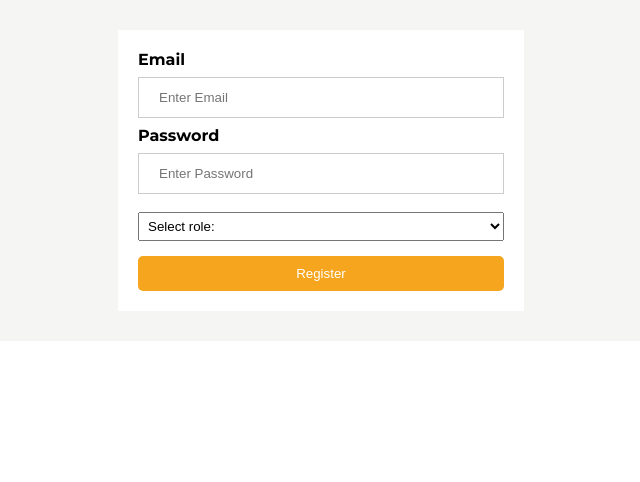
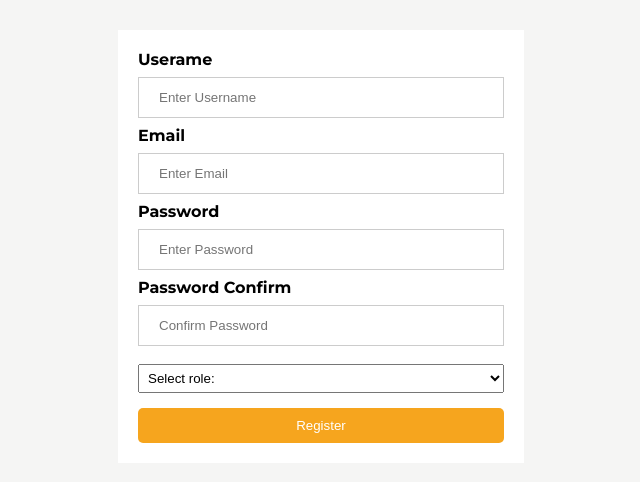
Before and after one commit to wkkkis/makers_startup_front, a React (Create React App) app: page /register in a window 1280 px wide. Shown: the top 482 px of the page, without its empty margins (319-959 px from the left). Built offline with nearby package versions, Linux system fonts and the light colour scheme.

Commit message:
Add fields in the Registration form

```diff
--- a/src/pages/Registration.jsx
+++ b/src/pages/Registration.jsx
@@ -5,6 +5,16 @@ const Registration = () => {
     <div className="form-wrapper">
       <form method="post" className="auth-form">
         <div className="auth-container">
+          <label for="username">
+            <b>Userame</b>
+          </label>
+          <input
+            type="text"
+            placeholder="Enter Username"
+            name="username"
+            required
+          />
+
           <label for="email">
             <b>Email</b>
           </label>
@@ -17,6 +27,16 @@ const Registration = () => {
             type="password"
             placeholder="Enter Password"
             name="psw"
+            required
+          />
+
+          <label for="psw-confirm">
+            <b>Password Confirm</b>
+          </label>
+          <input
+            type="password"
+            placeholder="Confirm Password"
+            name="psw-confirm"
             required
           />
           <select>
```
